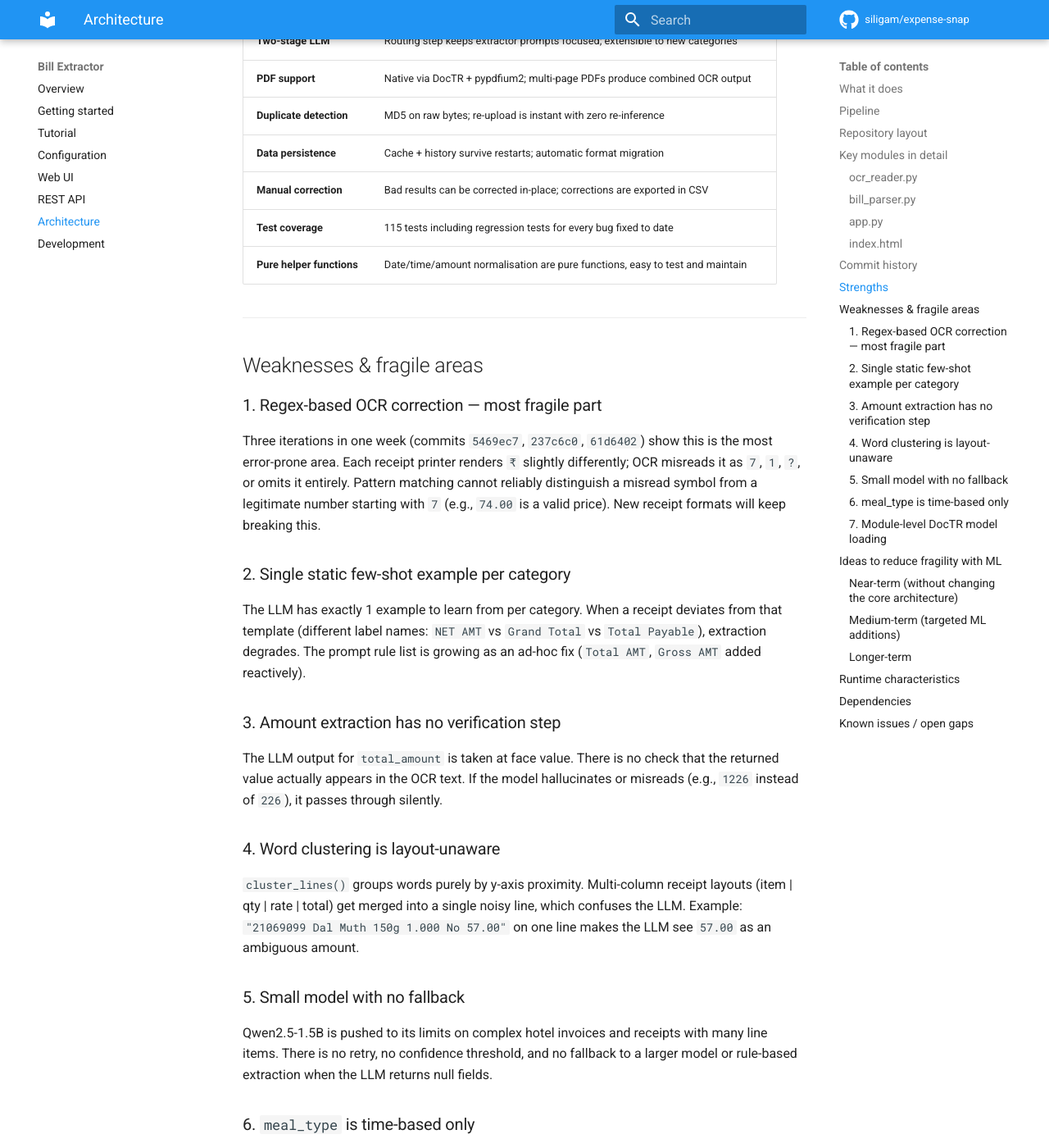
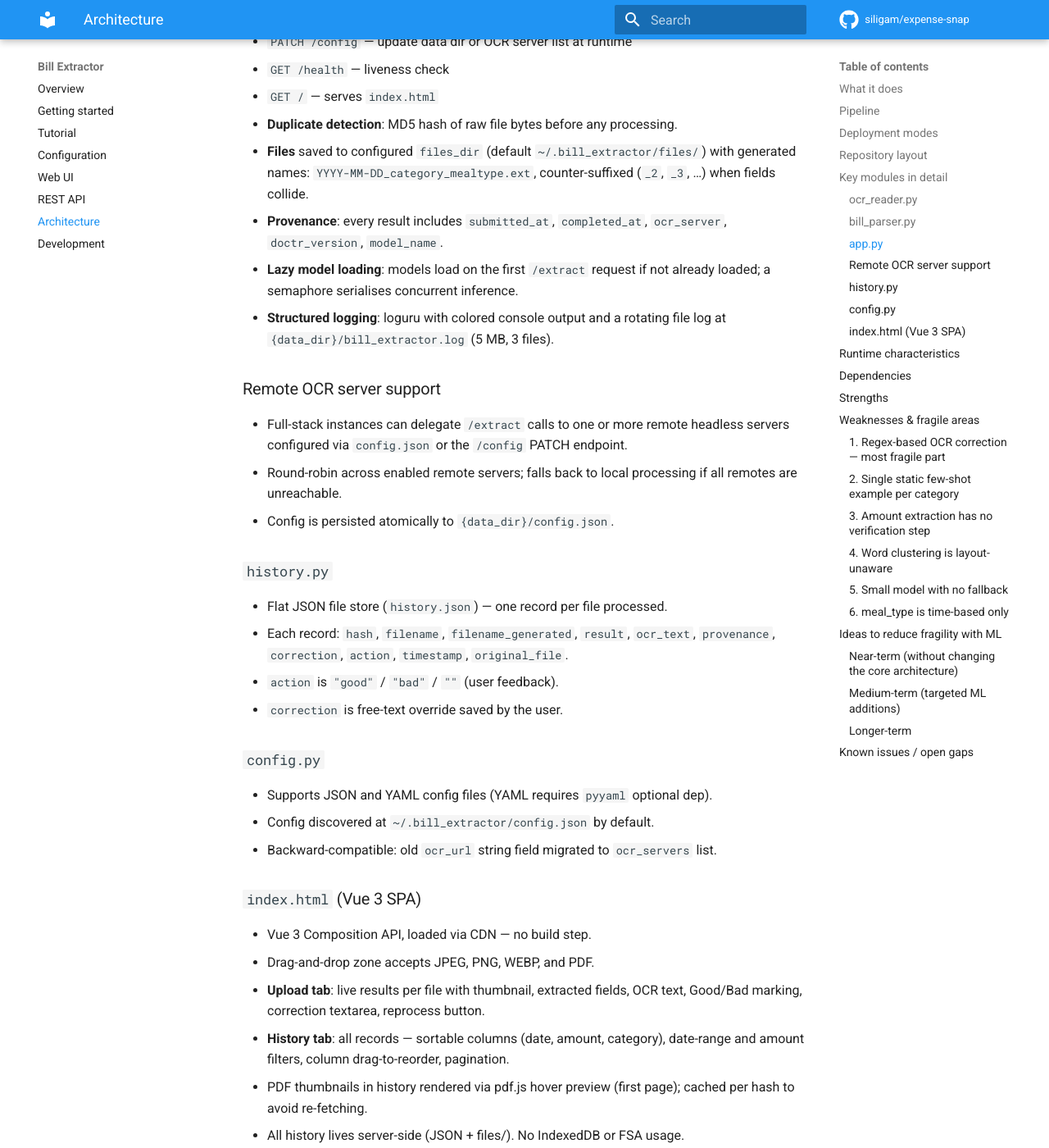
Before and after one commit to siligam/expense-snap, an MkDocs documentation site: the page built from docs/architecture.md, in a window 1280 px wide and 1400 px high, scrolled down 3735 px. Shown: the whole window at 82% size. Built offline with MkDocs 1.6.1 and Material for MkDocs 9.7.7, drawn with Linux system fonts in a browser that asks for light colours; comment, search, counter and statistics services are not loaded; some of the changed text lies outside the part shown.

Commit message:
Rewrite architecture.md to reflect current v0.5.0 state
Major corrections vs the old doc:
- Flask → FastAPI; correct API endpoints (no /api/ prefix, new routes)
- Vue 3 SPA, not vanilla JS
- Remote OCR server support, headless mode, CLI commands documented
- Config system, structured logging, lazy model loading added
- File storage path corrected (files_dir, not uploads/)
- Filename deduplication, PDF hover preview, provenance tracking added
- Test count updated: 155 total, 141 in CI
- Dependencies table corrected (flask removed, fastapi/uvicorn/httpx/loguru/rich added)
- Weaknesses and known issues updated to current state
- Commit history section removed (redundant with git log)

Co-Authored-By: Claude Sonnet 4.6 <noreply@anthropic.com>

````diff
--- a/docs/architecture.md
+++ b/docs/architecture.md
@@ -9,7 +9,7 @@
 
 Processes receipt photos (JPEG/PNG/WEBP) and PDFs, extracts structured expense
 data, and persists results through a web UI. Runs fully offline after a one-time
-model download.
+model download, or can offload OCR/LLM inference to a remote server on the network.
 
 **Extracted fields by category:**
 
@@ -48,8 +48,25 @@ Extractor LLM (Qwen2.5-1.5B)      ← extracts fields for that category
 Post-processing helpers            ← normalize dates, times, amounts
   │
   ▼
-Structured JSON result
+Structured JSON result + provenance metadata
 ```
+
+OCR can run locally or be forwarded to a configured remote server. The LLM
+always runs locally (remote LLM is not supported).
+
+---
+
+## Deployment modes
+
+| Mode | Command | Routes served |
+|------|---------|---------------|
+| **Full stack** (default) | `bill-extractor serve` | All routes: `/extract`, `/history`, `/files`, `/config`, `/storage`, UI |
+| **Headless** (GPU server) | `bill-extractor serve --headless` | `/extract` only — no UI, no history, no file storage |
+| **CLI** | `bill-extractor extract <file>` | No server — runs extraction and prints result |
+
+In full-stack mode, the browser opens automatically on startup. In headless mode
+the server is intended to be targeted by another full-stack instance as a remote
+OCR server.
 
 ---
 
@@ -57,24 +74,36 @@ Structured JSON result
 
 ```
 bill_extractor/
-├── __init__.py          # version (0.5.0)
-├── app.py               # Flask web server + REST API  (352 lines)
+├── __init__.py          # package version (0.5.0)
+├── app.py               # FastAPI application + CLI entry point  (~760 lines)
 ├── bill_examples.py     # static few-shot examples for LLM prompts  (124 lines)
-├── bill_parser.py       # prompt builders + BillingInformationExtractor  (582 lines)
-├── download_models.py   # one-time model download  (37 lines)
-├── main.py              # CLI entry point  (50 lines)
-├── ocr_reader.py        # DocTR wrapper + post-processing  (173 lines)
+├── bill_parser.py       # prompt builders + BillingInformationExtractor  (~582 lines)
+├── config.py            # Config dataclass + JSON/YAML loader  (~100 lines)
+├── download_models.py   # one-time model download (run via `bill-extractor init`)
+├── history.py           # server-side history store (JSON file + files/ dir)
+├── ocr_reader.py        # DocTR wrapper + post-processing  (~173 lines)
 └── templates/
-    └── index.html       # single-page web UI (vanilla JS)  (1597 lines)
+    └── index.html       # Vue 3 single-page web UI  (~1614 lines)
 
 tests/
-├── conftest.py          # session-scoped OCR fixtures
-├── test_bill_parser.py  # 47 unit tests — pure helpers
-├── test_ocr_reader.py   # 29 unit tests — OCR corrections + noise
-└── test_ocr_integration.py  # 39 integration tests — 12 sample images
+├── conftest.py              # session-scoped OCR fixtures
+├── test_api.py              # 29 API tests — FastAPI routes with mocked ML
+├── test_bill_parser.py      # 52 unit tests — pure helpers
+├── test_config.py           # 8 unit tests — config loading
+├── test_frontend.py         # 2 Playwright browser tests — PDF preview + filename dedup
+├── test_history.py          # 12 unit tests — history store
+├── test_ocr_integration.py  # 12 integration tests — real sample images (GPU/CPU)
+└── test_ocr_reader.py       # 40 unit tests — OCR corrections + noise filter
+
+docs/                    # MkDocs source (deployed to GitHub Pages)
+.github/
+├── workflows/
+│   ├── ci.yml           # pytest on push/PR (skips frontend + OCR integration)
+│   └── docs.yml         # mkdocs gh-deploy on push to main
+└── ISSUE_TEMPLATE/      # bug report + feature request templates
 ```
 
-**Test count:** 115 passing · no external mocking · uses real sample images.
+**Test count:** 155 total · CI runs 141 (skips frontend and OCR integration tests).
 
 ---
 
@@ -82,16 +111,16 @@ tests/
 
 ### `ocr_reader.py`
 
-- Loads DocTR model **at module level** (unavoidable import cost).
 - `process(file_path)` is the single entry point; detects `.pdf` extension and
   dispatches to `DocumentFile.from_pdf()` or `from_images()`.
 - `_fix_rupee_symbol_misread()` has two patterns:
   - Pattern 1: `(?<![.\d])7(\d{3,}...)` — `7` misread, requires 3+ digits to
-    avoid corrupting small prices like `74.00` or `76.00`.
+    avoid corrupting small prices like `74.00`.
   - Pattern 2: `(:\s*)1\s+(\d{2,}...)` — `₹` misread as `1 ` after a label
     colon (e.g. `Total Payable: 1 226.00` → `₹226.00`).
 - `_is_noise()` strips ~14 regex patterns: GSTIN, PAN, CIN, phone, email, URL,
   thank-you phrases.
+- DocTR model is loaded lazily on first call to `process()`, not at import time.
 
 ### `bill_parser.py`
 
@@ -103,49 +132,104 @@ tests/
   - `_normalize_date()` — handles DD/MM/YYYY, DD/MM/YY, "27 Feb 2026", "27 Feb"
   - `_normalize_time()` — converts 12h AM/PM to 24h
   - `_extract_number_string()` — extracts first numeric value, strips commas
-  - `_infer_meal_type_from_time()` — time-window based (not content-based)
-- 1 static few-shot example per category in `bill_examples.py` (already
-  de-identified).
+  - `_infer_meal_type_from_time()` — time-window based: breakfast 05:00–10:59,
+    lunch 11:00–15:59, dinner 18:00–23:59; `unknown` outside these windows
+- 1 static few-shot example per category in `bill_examples.py`.
 
 ### `app.py`
 
-- REST API: `POST /api/process`, `GET/DELETE /api/cache`, `GET/DELETE
-  /api/history`, `PATCH /api/item/<hash>`, `POST /api/reset`, `POST
-  /api/export`.
-- Duplicate detection: MD5 hash of raw file bytes before any processing.
-- Files saved to `uploads/` with human-readable names:
-  `YYYY-MM-DD_category_mealtype.ext` (counter-suffixed on collision).
-- Export produces a zip with all selected files + `summary.csv`.
-- History migrates automatically from old session-based format to flat list.
+- Built on **FastAPI** with uvicorn; replaced Flask in 0.4.x.
+- REST API endpoints:
+  - `POST /extract` — upload file, run OCR + LLM, return structured JSON + provenance
+  - `GET /history` — all records as JSON array
+  - `POST /history` — upsert a record (with optional file upload)
+  - `DELETE /history/{hash}` — delete a record and its stored file
+  - `GET /files/{filename}` — serve a stored original file
+  - `GET /storage` — disk usage stats
+  - `GET /config` — current config (data dir, OCR servers)
+  - `PATCH /config` — update data dir or OCR server list at runtime
+  - `GET /health` — liveness check
+  - `GET /` — serves `index.html`
+- **Duplicate detection**: MD5 hash of raw file bytes before any processing.
+- **Files** saved to configured `files_dir` (default `~/.bill_extractor/files/`)
+  with generated names: `YYYY-MM-DD_category_mealtype.ext`, counter-suffixed
+  (`_2`, `_3`, …) when fields collide.
+- **Provenance**: every result includes `submitted_at`, `completed_at`,
+  `ocr_server`, `doctr_version`, `model_name`.
+- **Lazy model loading**: models load on the first `/extract` request if not
+  already loaded; a semaphore serialises concurrent inference.
+- **Structured logging**: loguru with colored console output and a rotating file
+  log at `{data_dir}/bill_extractor.log` (5 MB, 3 files).
 
-### `index.html`
+### Remote OCR server support
 
-- Vanilla JS, no framework. ~1600 lines.
-- Drag-and-drop zone accepts `image/*` and `.pdf`.
-- PDF thumbnails rendered as a clickable `<i class="fa-file-pdf">` icon (links
-  to raw file) rather than a broken `<img>`.
-- Two tabs: Current Session (cache) and History (all past sessions).
-- Sort, date-range filter, amount filter on History tab.
-- Mark Good/Bad, manual correction textarea, export selected items.
+- Full-stack instances can delegate `/extract` calls to one or more remote
+  headless servers configured via `config.json` or the `/config` PATCH endpoint.
+- Round-robin across enabled remote servers; falls back to local processing if
+  all remotes are unreachable.
+- Config is persisted atomically to `{data_dir}/config.json`.
+
+### `history.py`
+
+- Flat JSON file store (`history.json`) — one record per file processed.
+- Each record: `hash`, `filename`, `filename_generated`, `result`, `ocr_text`,
+  `provenance`, `correction`, `action`, `timestamp`, `original_file`.
+- `action` is `"good"` / `"bad"` / `""` (user feedback).
+- `correction` is free-text override saved by the user.
+
+### `config.py`
+
+- Supports JSON and YAML config files (YAML requires `pyyaml` optional dep).
+- Config discovered at `~/.bill_extractor/config.json` by default.
+- Backward-compatible: old `ocr_url` string field migrated to `ocr_servers` list.
+
+### `index.html` (Vue 3 SPA)
+
+- Vue 3 Composition API, loaded via CDN — no build step.
+- Drag-and-drop zone accepts JPEG, PNG, WEBP, and PDF.
+- **Upload tab**: live results per file with thumbnail, extracted fields, OCR
+  text, Good/Bad marking, correction textarea, reprocess button.
+- **History tab**: all records — sortable columns (date, amount, category),
+  date-range and amount filters, column drag-to-reorder, pagination.
+- PDF thumbnails in history rendered via pdf.js hover preview (first page);
+  cached per hash to avoid re-fetching.
+- All history lives server-side (JSON + files/). No IndexedDB or FSA usage.
 
 ---
 
-## Commit history
+## Runtime characteristics
 
-```
-61d6402  Fix rupee-symbol fixer false positives and add ₹→1 pattern
-fd6e104  Add tests, fix PII in examples, sync project metadata
-237c6c0  Fix rupee-symbol fixer corrupting amounts containing 7
-03abd0a  Add PDF support for bill processing
-dc6b85c  Anonymize PII in few-shot examples
-5469ec7  Fix OCR misinterpretation of rupee symbol as '7'
-f16a2b0  Fix pyproject.toml build backend
-1d75d0d  Add summary table, auto-rename, and export features
-88fcbe9  Add OCR noise filtering and fast tokenizer
-a48def1  Refactor into proper Python package with full web UI and CLI
-a0fb4ee  Add image lightbox and copy-to-clipboard
-4508352  Initial commit
-```
+| Metric | Value |
+|--------|-------|
+| Model load time | ~4–5 s (MPS, float16) |
+| OCR per image | ~1.5–2 s |
+| LLM extraction | ~5–8 s (router + extractor) |
+| Total per receipt | ~7–10 s |
+| Model footprint | ~3.5 GB disk, ~2 GB RAM (float16) |
+| Supported devices | Apple MPS, NVIDIA CUDA, CPU |
+
+---
+
+## Dependencies
+
+| Package | Version | Purpose |
+|---------|---------|---------|
+| `fastapi` | ≥0.111.0 | Web framework |
+| `uvicorn[standard]` | ≥0.29.0 | ASGI server |
+| `python-multipart` | ≥0.0.9 | File upload support for FastAPI |
+| `httpx` | ≥0.27.0 | Async HTTP client (remote OCR proxy) |
+| `loguru` | ≥0.7.0 | Structured logging |
+| `rich` | ≥13.0 | CLI output formatting |
+| `python-doctr` | ≥0.9.0 | OCR — detection + recognition |
+| `pypdfium2` | ≥4.0 | PDF page rendering for DocTR |
+| `torch` | ≥2.1.0 | Deep learning runtime |
+| `transformers` | ≥4.40.0 | Qwen2.5-1.5B loading + inference |
+| `accelerate` | ≥0.27.0 | Device placement |
+| `Pillow` | ≥10.0 | Image loading |
+| `opencv-python-headless` | ≥4.8.0 | Image pre-processing |
+| `pytest` | ≥8.0 | Test runner (dev) |
+| `pytest-playwright` | ≥0.5 | Browser tests (dev) |
+| `pyyaml` | ≥6.0 | YAML config support (optional) |
 
 ---
 
@@ -153,13 +237,14 @@ a0fb4ee  Add image lightbox and copy-to-clipboard
 
 | Area | Detail |
 |------|--------|
-| **Offline-first** | All inference runs locally after `bill-extractor-download`; no API calls at runtime |
+| **Offline-first** | All inference runs locally after `bill-extractor init`; no API calls at runtime |
+| **Remote offload** | Can delegate OCR/LLM to a headless server on the local network |
 | **Two-stage LLM** | Routing step keeps extractor prompts focused; extensible to new categories |
 | **PDF support** | Native via DocTR + pypdfium2; multi-page PDFs produce combined OCR output |
 | **Duplicate detection** | MD5 on raw bytes; re-upload is instant with zero re-inference |
-| **Data persistence** | Cache + history survive restarts; automatic format migration |
-| **Manual correction** | Bad results can be corrected in-place; corrections are exported in CSV |
-| **Test coverage** | 115 tests including regression tests for every bug fixed to date |
+| **Provenance tracking** | Every result records which server processed it and model versions |
+| **Manual correction** | Bad results can be corrected in-place and persisted |
+| **Test coverage** | 155 tests including regression tests for every bug fixed to date |
 | **Pure helper functions** | Date/time/amount normalisation are pure functions, easy to test and maintain |
 
 ---
@@ -168,51 +253,39 @@ a0fb4ee  Add image lightbox and copy-to-clipboard
 
 ### 1. Regex-based OCR correction — most fragile part
 
-Three iterations in one week (commits `5469ec7`, `237c6c0`, `61d6402`) show
-this is the most error-prone area. Each receipt printer renders `₹` slightly
-differently; OCR misreads it as `7`, `1`, `?`, or omits it entirely. Pattern
-matching cannot reliably distinguish a misread symbol from a legitimate number
-starting with `7` (e.g., `74.00` is a valid price). New receipt formats will
-keep breaking this.
+Three iterations in one week show this is the most error-prone area. Each receipt
+printer renders `₹` slightly differently; OCR misreads it as `7`, `1`, `?`, or
+omits it entirely. Pattern matching cannot reliably distinguish a misread symbol
+from a legitimate number starting with `7` (e.g., `74.00` is a valid price).
 
 ### 2. Single static few-shot example per category
 
 The LLM has exactly 1 example to learn from per category. When a receipt deviates
 from that template (different label names: `NET AMT` vs `Grand Total` vs
-`Total Payable`), extraction degrades. The prompt rule list is growing as an
-ad-hoc fix (`Total AMT`, `Gross AMT` added reactively).
+`Total Payable`), extraction degrades. The prompt rule list is growing reactively.
 
 ### 3. Amount extraction has no verification step
 
-The LLM output for `total_amount` is taken at face value. There is no check
-that the returned value actually appears in the OCR text. If the model
-hallucinates or misreads (e.g., `1226` instead of `226`), it passes through
-silently.
+The LLM output for `total_amount` is taken at face value. There is no check that
+the returned value actually appears in the OCR text. Hallucinated or misread
+values pass through silently.
 
 ### 4. Word clustering is layout-unaware
 
 `cluster_lines()` groups words purely by y-axis proximity. Multi-column receipt
 layouts (item | qty | rate | total) get merged into a single noisy line, which
-confuses the LLM. Example: `"21069099  Dal Muth 150g  1.000 No  57.00"` on one
-line makes the LLM see `57.00` as an ambiguous amount.
+confuses the LLM.
 
 ### 5. Small model with no fallback
 
-Qwen2.5-1.5B is pushed to its limits on complex hotel invoices and receipts with
-many line items. There is no retry, no confidence threshold, and no fallback to
-a larger model or rule-based extraction when the LLM returns null fields.
+Qwen2.5-1.5B is pushed to its limits on complex hotel invoices. There is no
+retry, no confidence threshold, and no fallback to a larger model or rule-based
+extraction when the LLM returns null fields.
 
 ### 6. `meal_type` is time-based only
 
-A 2pm meal is classified as `unknown` (falls between lunch 15:59 and dinner
-18:00 cutoff). Content-based signals (e.g., "breakfast combo", "lunch thali")
-in the receipt text are ignored.
-
-### 7. Module-level DocTR model loading
-
-`model = ocr_predictor(pretrained=True)` runs at module import time in
-`ocr_reader.py`. Every test that imports from this module pays the full model
-load cost, making the test suite slower than necessary.
+Content-based signals in the receipt text (e.g., "breakfast combo", "lunch
+thali") are ignored. Times outside the defined windows return `unknown`.
 
 ---
 
@@ -221,74 +294,36 @@ load cost, making the test suite slower than necessary.
 ### Near-term (without changing the core architecture)
 
 **A. Post-extraction amount validation**
-After the LLM returns `total_amount`, scan the cleaned OCR lines for that
-value using regex. If the value is not found verbatim (or within ±0.01 rounding),
-flag the result as low-confidence and surface a warning in the UI. This catches
-the `1226` vs `226` class of errors without any model changes.
+After the LLM returns `total_amount`, scan the cleaned OCR lines for that value.
+If not found verbatim (or within ±0.01), flag the result as low-confidence and
+surface a warning in the UI.
 
 **B. Dynamic few-shot examples**
-Store confirmed Good Result extractions (user-marked) in a small local vector
-store (e.g., sqlite-vec or FAISS). At inference time, retrieve the 2-3 most
-similar receipts (by OCR text similarity) and use them as few-shot examples
-instead of the static ones. This would make the LLM progressively better as
-more receipts are processed.
+Store confirmed Good Result extractions in a small local vector store. At
+inference time, retrieve the 2–3 most similar receipts by OCR text similarity
+and use them as few-shot examples instead of the static ones.
 
 **C. Confidence field in LLM output**
-Add `"confidence": "high|medium|low"` to the extraction schema. Instruct the
-model to set it low when amounts are ambiguous. Auto-flag low-confidence results
-for manual review without changing anything else.
+Add `"confidence": "high|medium|low"` to the extraction schema. Auto-flag
+low-confidence results for manual review.
 
 ### Medium-term (targeted ML additions)
 
 **D. Lightweight amount-detector model**
-Replace `_fix_rupee_symbol_misread` and the LLM's amount-extraction step with a
-small sequence-labelling model (e.g., a fine-tuned DistilBERT or even a
-rule-based CRF) trained specifically to tag currency amounts in Indian receipt
-OCR text. This would be trained on real examples labelled with the correct
-total. ~500 labelled receipts would be enough to get high accuracy.
+Replace `_fix_rupee_symbol_misread` and the LLM's amount-extraction with a small
+sequence-labelling model trained specifically on Indian receipt OCR text.
+~500 labelled receipts would be enough to get high accuracy.
 
 **E. Receipt layout analysis before clustering**
-Use DocTR's bounding-box geometry (already available in `extract_words()`) to
-detect column structure before clustering. Group words by x-band first, then
-y-proximity within each column. This would separate "item name" column from
-"price" column, drastically reducing noise in the text fed to the LLM.
+Use DocTR's bounding-box geometry to detect column structure before clustering.
+Group words by x-band first, then y-proximity within each column.
 
 ### Longer-term
 
 **F. Fine-tune Qwen on confirmed extractions**
-Every time a user marks a result as Good or corrects it, that becomes a
-supervised training pair. After accumulating ~200-300 confirmed examples, LoRA
-fine-tuning on the 1.5B model for the extraction task would likely outperform
-the current few-shot prompting approach on your specific receipt types.
-
----
-
-## Runtime characteristics
-
-| Metric | Value |
-|--------|-------|
-| Model load time | ~4-5s (MPS, float16) |
-| OCR per image | ~1.5-2s |
-| LLM extraction | ~5-8s (router + extractor) |
-| Total per receipt | ~7-10s |
-| Model footprint | ~3.5 GB disk, ~2 GB RAM |
-| Supported devices | Apple MPS, NVIDIA CUDA, CPU |
-
----
-
-## Dependencies
-
-| Package | Version | Purpose |
-|---------|---------|---------|
-| `python-doctr[torch]` | ≥0.9.0 | OCR — detection + recognition |
-| `pypdfium2` | ≥4.0 | PDF page rendering for DocTR |
-| `torch` | ≥2.1.0 | Deep learning runtime |
-| `transformers` | ≥4.40.0 | Qwen2.5-1.5B loading + inference |
-| `accelerate` | ≥0.27.0 | Device placement |
-| `flask` | ≥3.0 | Web server |
-| `Pillow` | ≥10.0 | Image loading |
-| `opencv-python-headless` | ≥4.8.0 | Image pre-processing |
-| `pytest` | ≥8.0 | Test runner (dev) |
+Every Good Result or user correction is a supervised training pair. After ~200–300
+confirmed examples, LoRA fine-tuning would likely outperform the current few-shot
+prompting approach on your specific receipt types.
 
 ---
 
@@ -300,7 +335,5 @@ the current few-shot prompting approach on your specific receipt types.
   images; no patterns handle these yet.
 - Multi-page PDFs: all pages are concatenated into a single OCR pass; if the
   total appears on page 2, the LLM sees both pages' text which may confuse it.
-- `bill-extractor-cli` accepts images but no PDFs (the web UI handles PDFs,
-  but `main.py` has no special handling needed since `ocr_reader.process()`
-  already auto-detects `.pdf`).
-- No rate-limiting or file size validation on `/api/process`.
+- No file size validation on `/extract`.
+- Remote LLM inference is not supported; only OCR can be offloaded.
````
Also changed, not shown: other parts of docs/architecture.md (+1 -1 lines).
